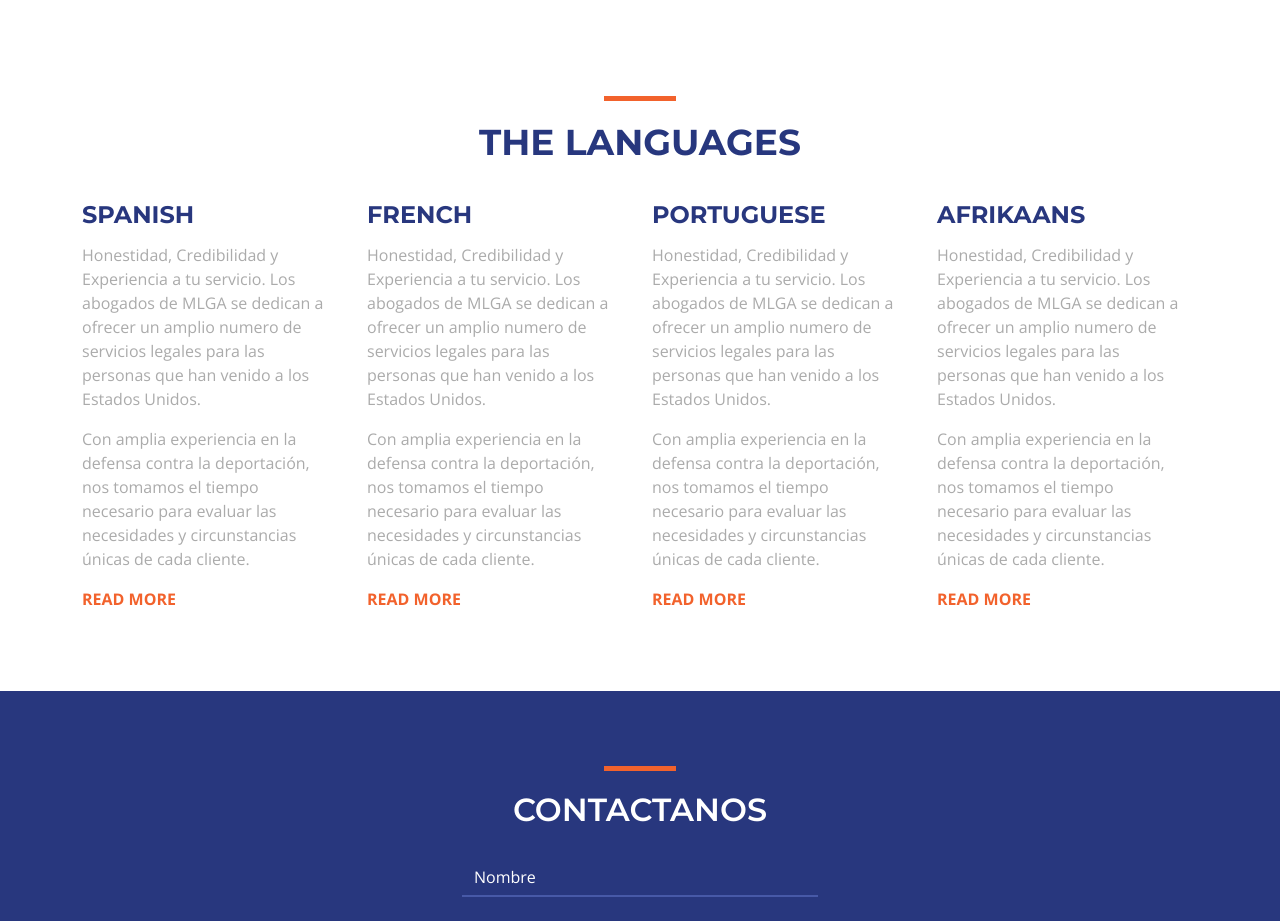
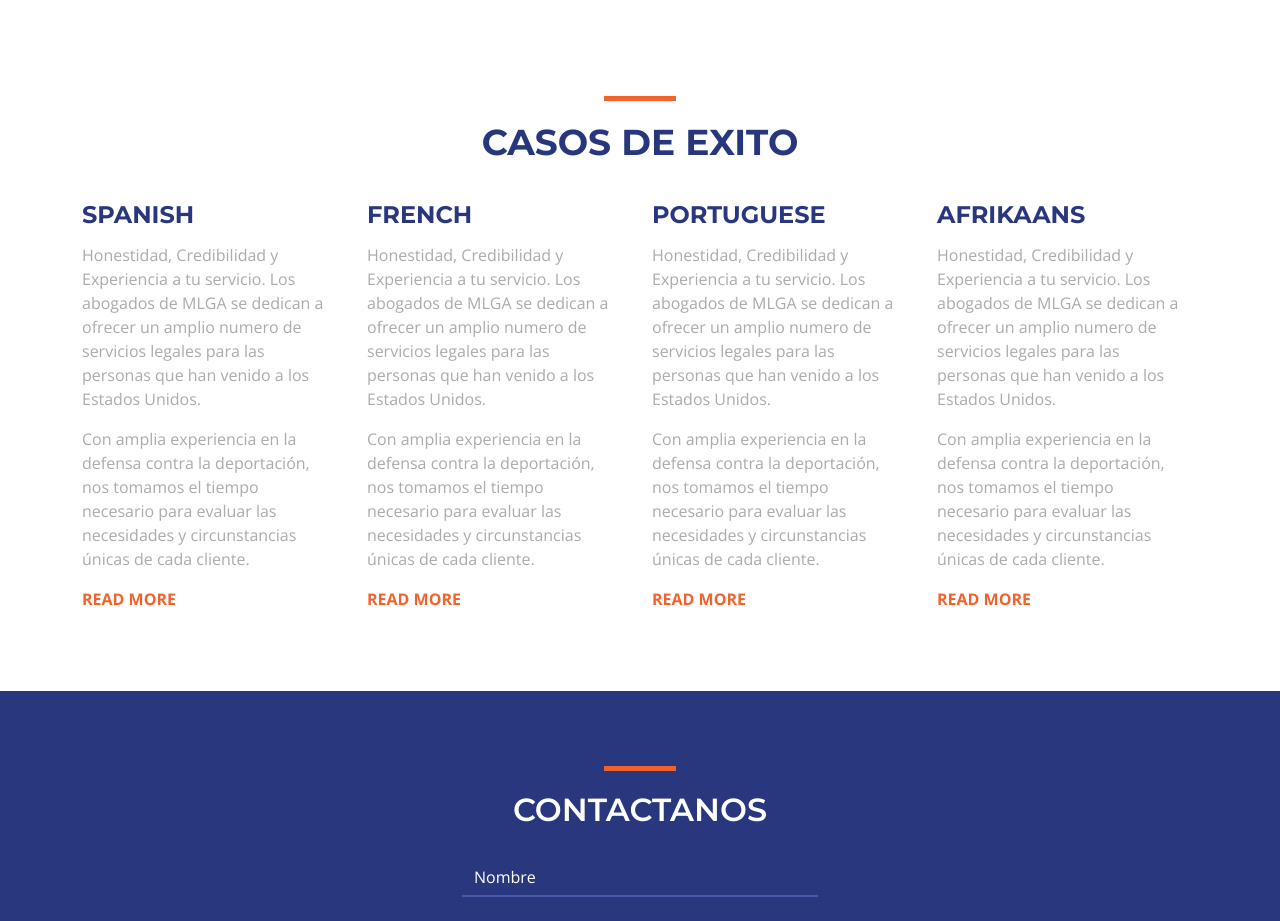
Before and after one commit to aliagator/lawyer_landing, a plain HTML site: page Lawyer Landing page/index.html in a window 1280 px wide. Shown: the part 2700-3621 px from the top of the page. Drawn offline with nearby package versions, Linux system fonts and the light colour scheme.

Commit message:
Subida de casos de exito

```diff
--- a/Lawyer Landing page/index.html
+++ b/Lawyer Landing page/index.html
@@ -211,7 +211,7 @@
         <div class="row">
           <div class="col-lg-12">
             <div class="title-dash"></div>
-            <h2>The Languages</h2>
+            <h2>CASOS DE EXITO</h2>
           </div>
           </div>
           <div class="row">
```
